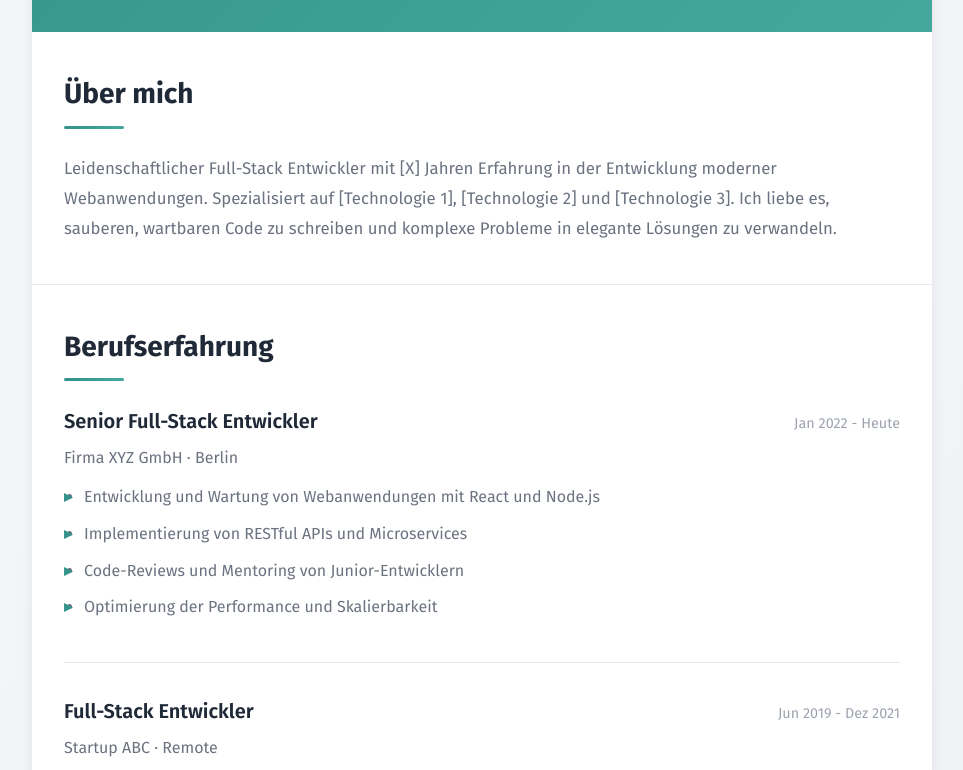
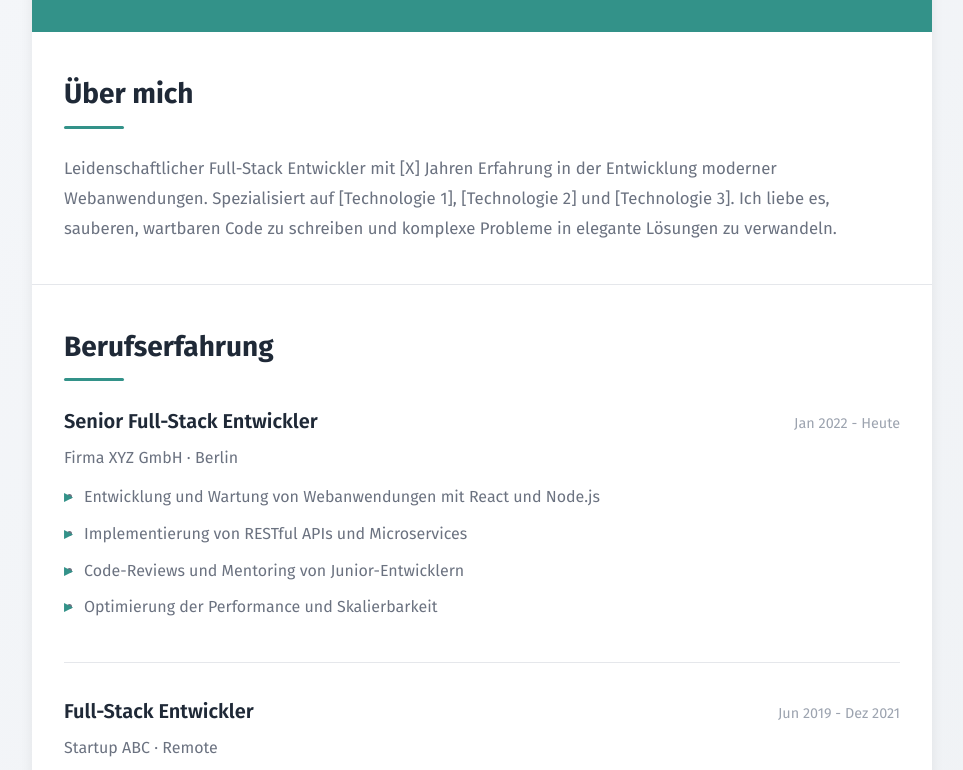
Before and after one commit to rfusch/online_cv, a plain HTML site: page index.html in a window 1280 px wide. Shown: the part 407-1177 px from the top of the page, without its empty margins (158-1121 px from the left). Drawn offline with Linux system fonts and the light colour scheme.

Commit message:
Update style.css
accent color to #339289

```diff
--- a/style.css
+++ b/style.css
@@ -13,7 +13,7 @@
     --bg-primary: #ffffff;
     --bg-secondary: #f9fafb;
     --border-color: #e5e7eb;
-    --accent-color: #45a89e;
+    --accent-color: #339289;
     --shadow-sm: 0 1px 2px 0 rgba(0, 0, 0, 0.05);
     --shadow-md: 0 4px 6px -1px rgba(0, 0, 0, 0.1);
     --shadow-lg: 0 10px 15px -3px rgba(0, 0, 0, 0.1);
```
